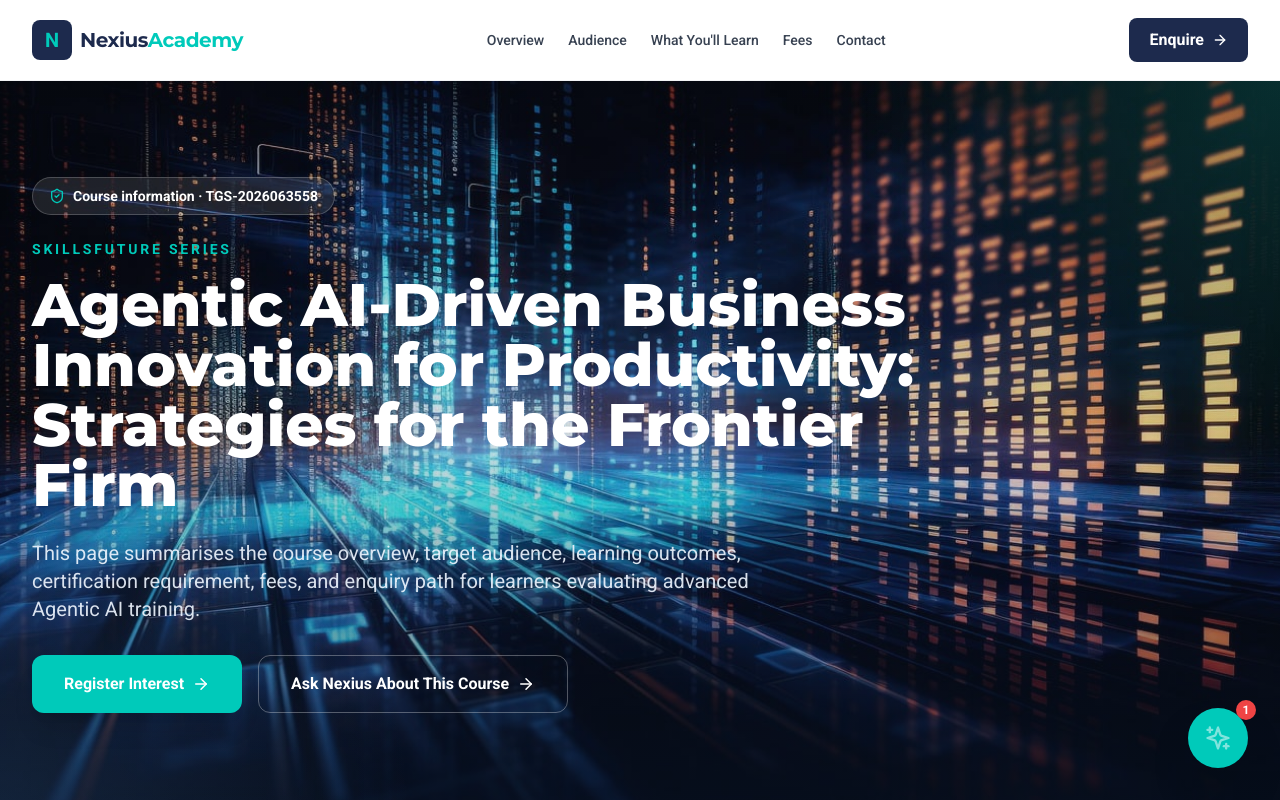
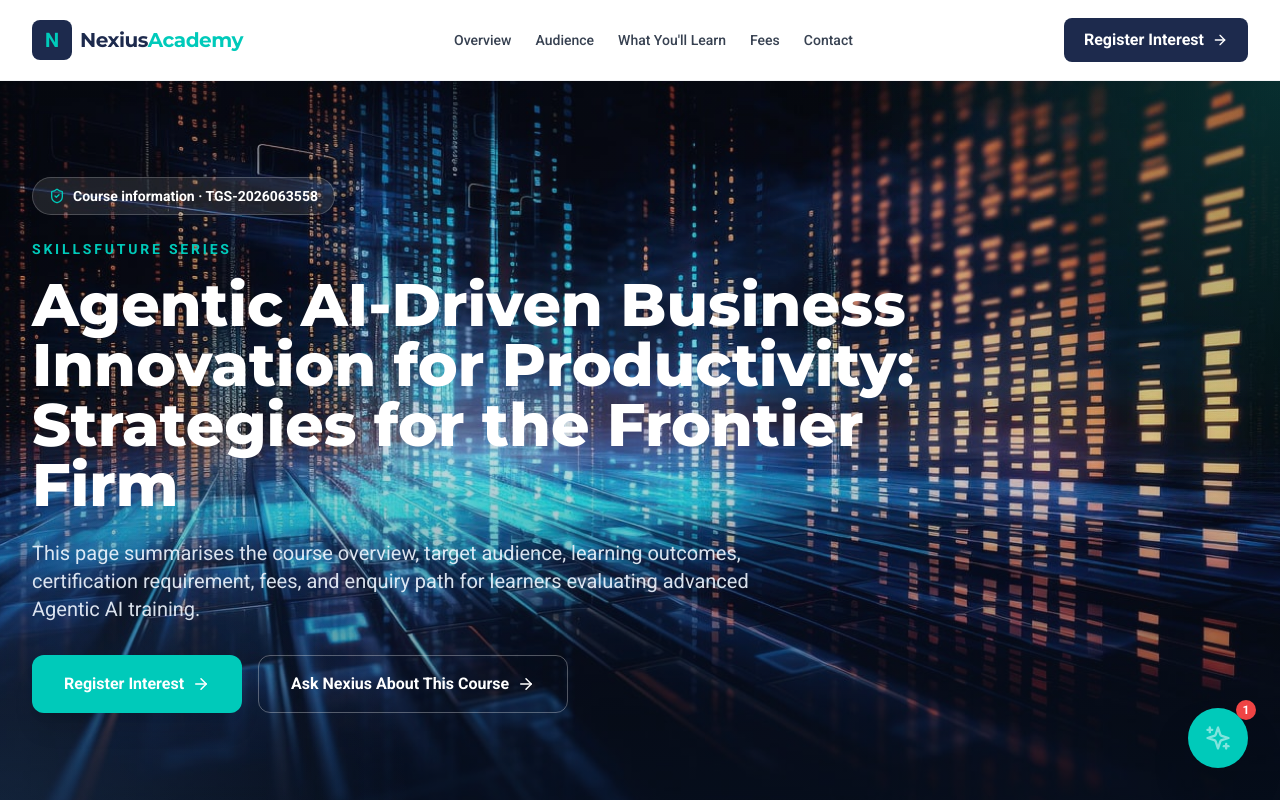
Before and after one commit to nexiuslabs/nexiusacademyskillsfuture, a React (Vite) app: page /courses/agentic-ai-business-innovation in a window 1280 px wide. Shown: the top 800 px of the page. Built offline with nearby package versions, Linux system fonts and the light colour scheme.

Commit message:
fix: wire business innovation register interest buttons (#71)

```diff
--- a/pages/AgenticAIBusinessInnovationPage.tsx
+++ b/pages/AgenticAIBusinessInnovationPage.tsx
@@ -136,12 +136,19 @@ const AgenticAIBusinessInnovationPage: React.FC = () => (
             <a href="#fees" className="hover:text-accent">Fees</a>
             <a href="#contact" className="hover:text-accent">Contact</a>
           </nav>
-          <a
-            href="#contact"
+          <button
+            type="button"
+            onClick={() =>
+              openLeadModal('course_page_cta', 'reserve_seat', {
+                page: '/courses/agentic-ai-business-innovation',
+                position: 'business_innovation_nav_register_interest',
+                ctaLabel: 'register_interest',
+              })
+            }
             className="inline-flex items-center gap-2 rounded-lg bg-primary px-5 py-2.5 font-bold text-white transition-colors hover:bg-blue-900"
           >
-            Enquire <ArrowRight size={16} />
-          </a>
+            Register Interest <ArrowRight size={16} />
+          </button>
         </div>
       </header>
 
@@ -168,12 +175,19 @@ const AgenticAIBusinessInnovationPage: React.FC = () => (
               This page summarises the course overview, target audience, learning outcomes, certification requirement, fees, and enquiry path for learners evaluating advanced Agentic AI training.
             </p>
             <div className="flex flex-wrap gap-4">
-              <a
-                href="#contact"
+              <button
+                type="button"
+                onClick={() =>
+                  openLeadModal('course_page_cta', 'reserve_seat', {
+                    page: '/courses/agentic-ai-business-innovation',
+                    position: 'business_innovation_hero_register_interest',
+                    ctaLabel: 'register_interest',
+                  })
+                }
                 className="inline-flex items-center gap-2 rounded-xl bg-accent px-8 py-4 font-bold text-white shadow-xl transition-colors hover:bg-teal-500"
               >
                 Register Interest <ArrowRight size={18} />
-              </a>
+              </button>
               <button
                 type="button"
                 onClick={() =>
```
